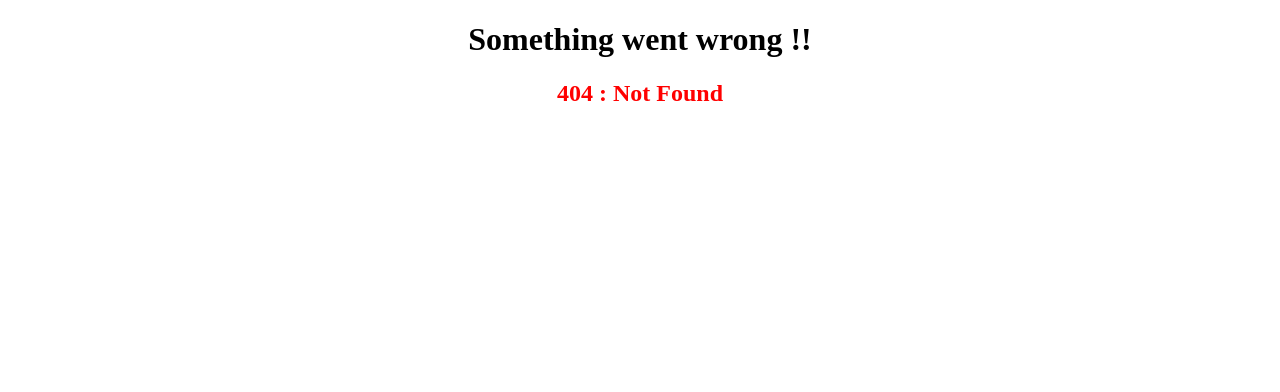
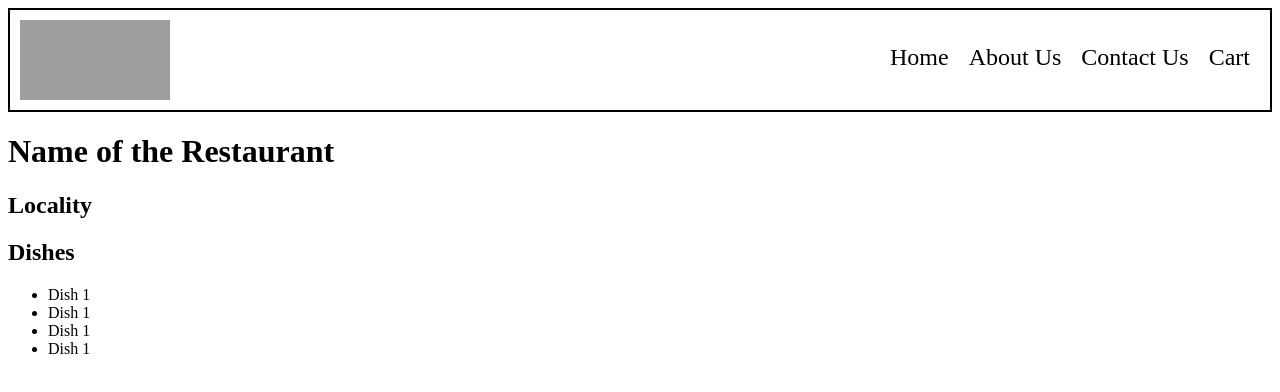
Before and after one commit to Rohit-GHacc/Namaste-React, a React (Vite) app: page /restaurants/1 in a window 1280 px wide. Before the commit this address had no page. Shown: the top 392 px of the page. Built offline with nearby package versions, Linux system fonts and the light colour scheme; grey boxes are pictures that could not be loaded.

Commit message:
pehla commit TCS join krne ke baad :') let's complete the project

```diff
--- a/index.css
+++ b/index.css
@@ -14,8 +14,18 @@
     display: flex;
     list-style-type: none;
 }
-.nav > ul > li{
+.nav > ul > a{
     margin: 0px 10px;
+    color: black;
+    text-decoration: none;
+    /* transition: color ease-in 1s; */
+}
+.nav > ul> a:hover{
+    color: gray;
+    transition: color ease-in 10ms;
+    position:static;
+    font-size: 25px;
+    transition: font-size ease-in 10ms;
 }
 /* .search{ */
     /* padding: 4px 10px;
@@ -45,6 +55,11 @@
     flex-wrap: wrap;
     gap: 5px;
     justify-content: space-evenly;
+
+}
+.res-card-container>a{
+    text-decoration:none;
+    color: black;
 }
 .shimmer-card-container{
     margin: 5px;
--- a/src/App.js
+++ b/src/App.js
@@ -5,12 +5,13 @@ import Body from './components/Body';
 import Footer from './components/Footer';
 import About from './components/About'
 import Error from './components/Error'
-import { createBrowserRouter, BrowserRouter, Routes, Route,RouterProvider } from 'react-router-dom'
-
+import Contact from './components/Contact'
+import { createBrowserRouter, BrowserRouter, Routes, Route,RouterProvider, Outlet } from 'react-router-dom'
+import Restaurant from './components/Restaurant'
 const AppLayout = () => (
     <div className='layout'>
         <Header />
-        <Body />
+        <Outlet />
         <Footer />
     </div>
 )
@@ -18,10 +19,25 @@ const router = createBrowserRouter([
     {
         path:'/',
         element: <AppLayout/>,
-        errorElement: <Error/>
-    },{
-        path:'/about',
-        element: <About/>
+        errorElement: <Error/>,
+        children:[
+            {
+                index: true,
+                element: <Body/>
+            },
+            {
+                path:'about',
+                element: <About/>
+            },
+            {
+                path: 'contact',
+                element: <Contact/>
+            },
+            {
+                path: 'restaurants/:id',
+                element: <Restaurant/>
+            }
+        ],
     }
 ])
 const root = ReactDOM.createRoot(document.getElementById('root'))
--- a/src/components/About.js
+++ b/src/components/About.js
@@ -1,6 +1,6 @@
 const About = ()=>(
     <div className = 'about' >
-        This is About Us page.
+        <h1>This is About Us page.</h1>
     </div>
 )
 export default About
--- a/src/components/Body.js
+++ b/src/components/Body.js
@@ -1,5 +1,7 @@
 import { useEffect, useState } from "react";
 import RestaurantCard from "./RestaurantCard";
+import {SWIGGY_API} from '../utils/constant'
+import {Link} from 'react-router-dom'
 import Shimmer from './Shimmer'
 const Body = () => {
     const [filteredList, setFilteredList] = useState([]);
@@ -8,10 +10,12 @@ const Body = () => {
     const [loading, setLoading] = useState(true)
     useEffect(() => {
         fetchData();
-    }, [])
+    },[]) // it is ran only on the first render of this Body component
 
     const fetchData = async () => {
-        const data = await fetch("https://www.swiggy.com/dapi/restaurants/list/v5?lat=28.99308229999999&lng=77.0150735&is-seo-homepage-enabled=true&page_type=DESKTOP_WEB_LISTING")
+        // console.log(`${SWIGGY_API}`)
+        const data = await fetch(""+SWIGGY_API)
+        console.log("data : " + data)
         const json = await data.json();
         console.log(json);
         setListOfRestaurants(json?.data?.cards[1]?.card?.card?.gridElements?.infoWithStyle?.restaurants)
@@ -20,6 +24,7 @@ const Body = () => {
     }
     const showTopRated = () => {
         setFilteredList(listOfRestaurants.filter((restaurant) => restaurant.info.avgRating > 4.3));
+        // console.log(filteredList)
         if(filteredList.length===0){
             return <div>
                 No Restaurants present to display.
@@ -31,7 +36,7 @@ const Body = () => {
         setFilteredList(listOfRestaurants)
     }
 
-    console.log(filteredList.length)
+    // console.log(filteredList.length)
 
     // Conditional Rendering :
     return loading ?  <Shimmer/> : (
@@ -49,6 +54,7 @@ const Body = () => {
                         setFilteredList(
                             listOfRestaurants.filter((rest)=>rest.info.name.toLowerCase().includes(searchRest.toLowerCase()))
                         )
+                        // console.log(filteredList)
                         if(filteredList.length === 0){
                             return <div>No restaurants to display.</div>
                         }
@@ -60,8 +66,8 @@ const Body = () => {
             </div>
             <div className='res-card-container'>
                 {
-                    filteredList.length===0 ? <div className ='no-rest-message'>No restaurants to display</div> : filteredList.map((restaurant) => (
-                        <RestaurantCard key={restaurant?.info?.id} resData={restaurant?.info} />
+                    filteredList.length === 0 ? <div className ='no-rest-message'>No restaurants to display</div> : filteredList.map((restaurant) => (
+                        <Link to={`/restaurants/${restaurant?.info?.id}`} key = {restaurant?.info?.id} ><RestaurantCard resData={restaurant?.info} /></Link>
                     ))
                 }
             </div>
--- /dev/null
+++ b/src/components/Contact.js
@@ -0,0 +1,11 @@
+const Contact = ()=>{
+    return (
+        <div>
+            <h1>
+                This is Contact Page !!
+            </h1>
+        </div>
+    )
+}
+
+export default Contact
--- a/src/components/Header.js
+++ b/src/components/Header.js
@@ -1,12 +1,13 @@
 import {LOGO_URL}  from "../utils/constant";
+import { Link } from "react-router-dom";
 const Header = ()=>(
     <div className = 'nav'>
         <img src= {LOGO_URL} className = 'logo'/>
         <ul className = 'nav-list'>
-            <li>Home</li>
-            <li>About Us</li>
-            <li>Contact Us</li>
-            <li>Cart</li>
+            <Link to="/"><li>Home</li></Link>
+            <Link to="/about"><li>About Us</li></Link>
+            <Link to="/contact"><li>Contact Us</li></Link>
+            <Link to="/cart"><li>Cart</li></Link>
         </ul>
     </div>
 )
--- /dev/null
+++ b/src/components/Restaurant.js
@@ -0,0 +1,26 @@
+import {useEffect} from 'react'
+const Restaurant = ()=>{
+    useEffect(()=>{
+        // const data = await fetch();
+        // const json = await data.json()
+        const fetch=  async()=>{
+            console.log("abdcd")
+        }
+        fetch();
+    },[])
+    return (
+        <div>
+            <h1>Name of the Restaurant</h1>
+            <h2> Locality</h2>
+            <h2> Dishes</h2>
+            <ul>
+                <li>Dish 1</li>
+                <li>Dish 1</li>
+                <li>Dish 1</li>
+                <li>Dish 1</li>
+            </ul>
+        </div>
+    )
+}
+
+export default Restaurant
```
